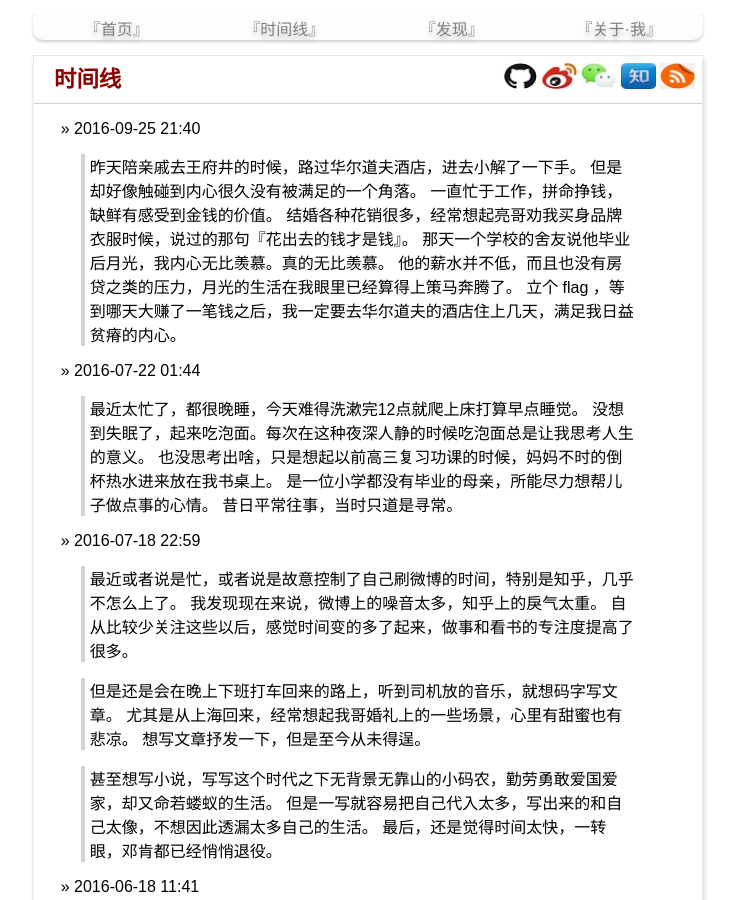
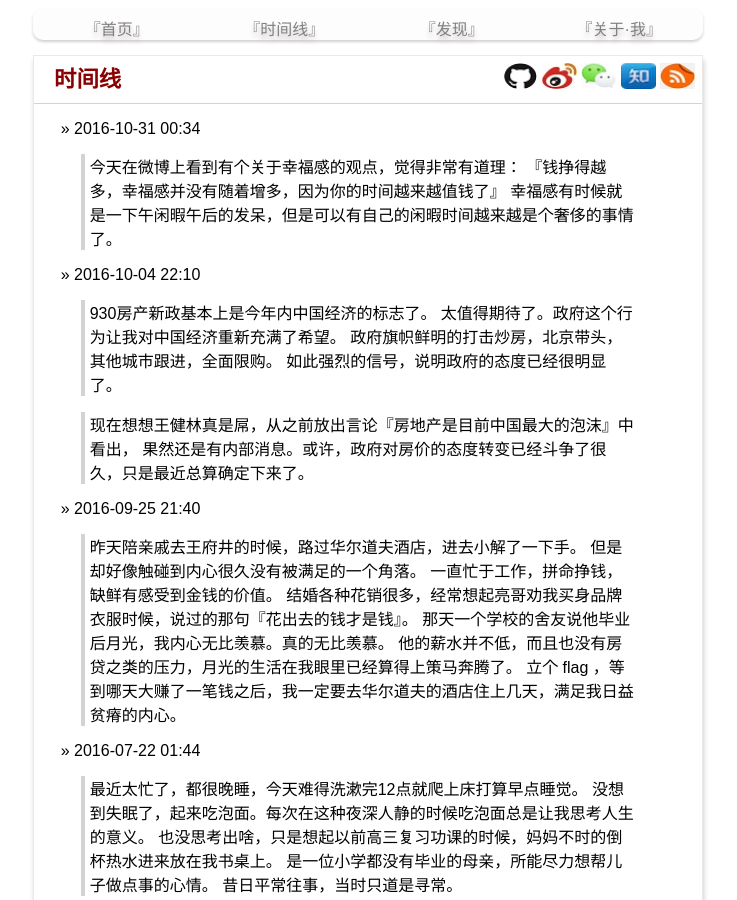
Before and after one commit to yanyiwu/blog, a Jekyll site: the page built from moment.md, in a window 1280 px wide and 900 px high. Shown: the whole window, without its empty margins (272-1009 px from the left). Built offline with Jekyll 4.4.1, drawn with Linux system fonts in a browser that asks for light colours; Markdown is read by kramdown in place of the engine named in the settings; comment, search, counter and statistics services are not loaded.

Commit message:
update moment

```diff
--- a/moment.md
+++ b/moment.md
@@ -2,6 +2,22 @@
 layout: post_without_date
 title: 时间线
 ---
+
+&raquo; 2016-10-31 00:34
+
+> 今天在微博上看到有个关于幸福感的观点，觉得非常有道理：
+> 『钱挣得越多，幸福感并没有随着增多，因为你的时间越来越值钱了』
+> 幸福感有时候就是一下午闲暇午后的发呆，但是可以有自己的闲暇时间越来越是个奢侈的事情了。
+
+&raquo; 2016-10-04 22:10
+
+> 930房产新政基本上是今年内中国经济的标志了。
+> 太值得期待了。政府这个行为让我对中国经济重新充满了希望。
+> 政府旗帜鲜明的打击炒房，北京带头，其他城市跟进，全面限购。
+> 如此强烈的信号，说明政府的态度已经很明显了。
+
+> 现在想想王健林真是屌，从之前放出言论『房地产是目前中国最大的泡沫』中看出，
+> 果然还是有内部消息。或许，政府对房价的态度转变已经斗争了很久，只是最近总算确定下来了。
 
 &raquo; 2016-09-25 21:40
 
```
